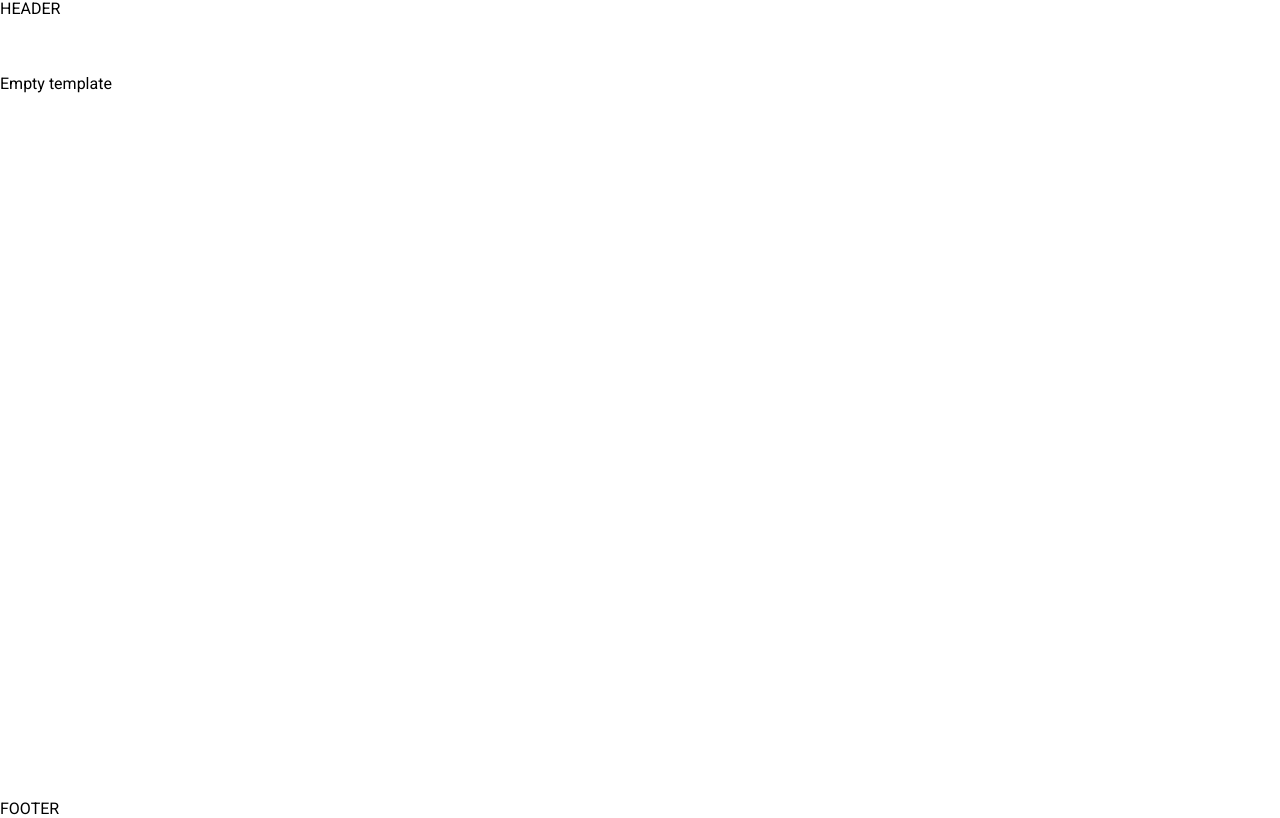
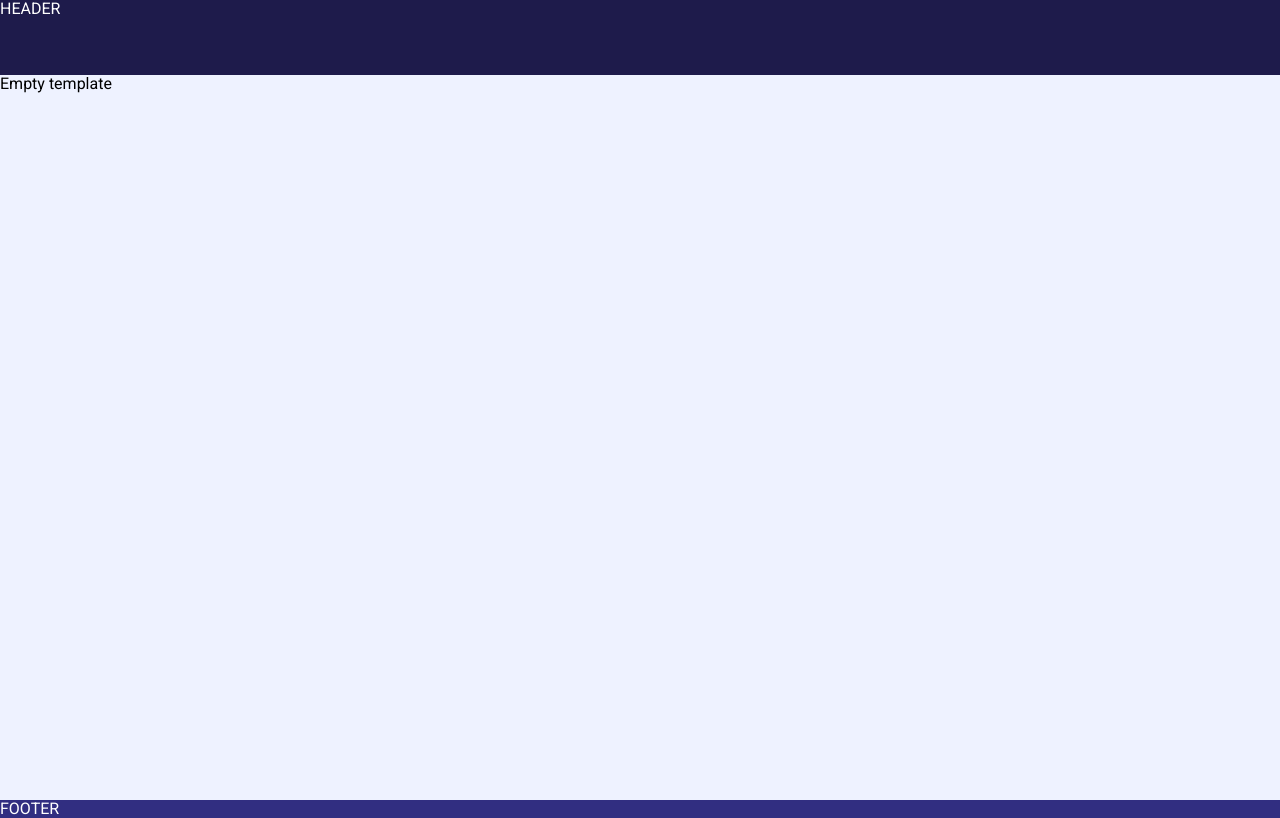
Before and after one commit to imenesesl/react-heroku-ephemeral-environment, a React (Vite) app: page / in a window 1280 px wide. Built offline with nearby package versions, Linux system fonts and the light colour scheme.

Commit message:
feat: tailwind config added

```diff
--- a/src/components/scaffold/Scaffold.module.scss
+++ b/src/components/scaffold/Scaffold.module.scss
@@ -1,24 +1,26 @@
 @import '../style/variables';
 
 .Scaffold {
-    display: flex;
-    flex-direction: column;
+    @apply flex flex-col;
+
     min-height: $full-height;
 
     &__Header {
+        @apply z-50 fixed top-0 bg-indigo-950 w-screen text-white;
+
         height: $header-height;
-        position: fixed;
-        top: 0;
-        z-index: $z-header;
     }
 
     &__Children {
+        @apply bg-indigo-50 w-screen;
+
         height: 100%;
         margin-top: $header-height;
         min-height: calc($full-height - $header-height);
+
     }
 
     &__Footer {
-        height: auto;
+        @apply h-auto bg-indigo-900 w-screen text-white;
     }
 }
--- a/src/components/style/_variables.scss
+++ b/src/components/style/_variables.scss
@@ -1,4 +1,2 @@
 $header-height: 75px;
 $full-height: 100vh;
-
-$z-header: 10;
--- a/tailwind.config.js
+++ b/tailwind.config.js
@@ -1,7 +1,7 @@
 /** @type {import('tailwindcss').Config} */
 export default {
   mode: 'jit',
-  content: ['./src/**/*.{html,js}'],
+  content: ['./index.html', './src/**/*.{js,jsx,ts,tsx,scss}'],
   theme: {
     extend: {
       fontFamily: {
--- a/vite.config.ts
+++ b/vite.config.ts
@@ -1,6 +1,7 @@
 import { defineConfig } from 'vite';
 import react from '@vitejs/plugin-react-swc';
 import path from 'path';
+import tailwindcss from 'tailwindcss';
 
 // https://vitejs.dev/config/
 export default defineConfig({
@@ -10,5 +11,10 @@ export default defineConfig({
       '@root': path.resolve(__dirname, 'src')
     }
   },
-  plugins: [react()]
+  plugins: [react()],
+  css: {
+    postcss: {
+      plugins: [tailwindcss()]
+    }
+  }
 });
```
